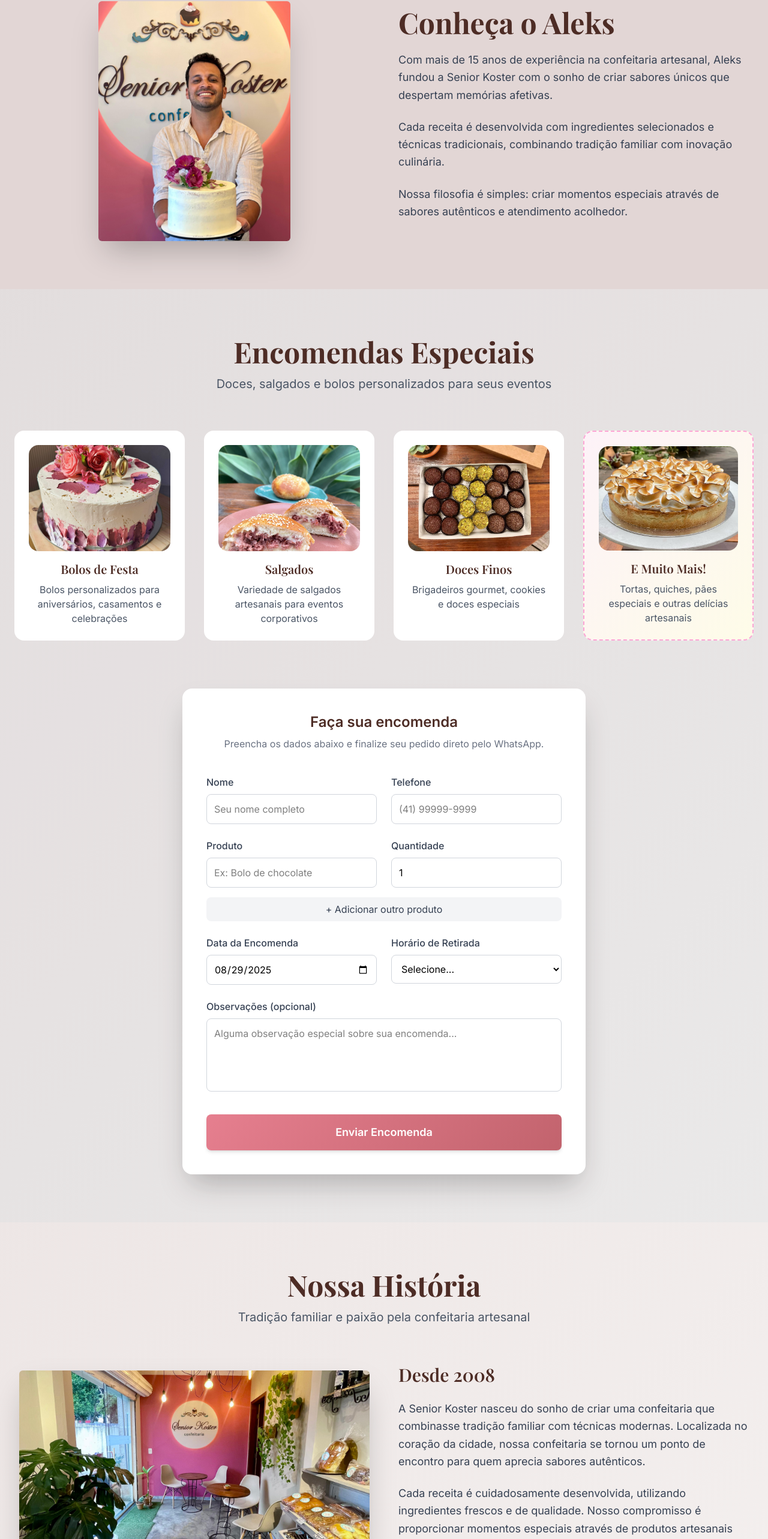
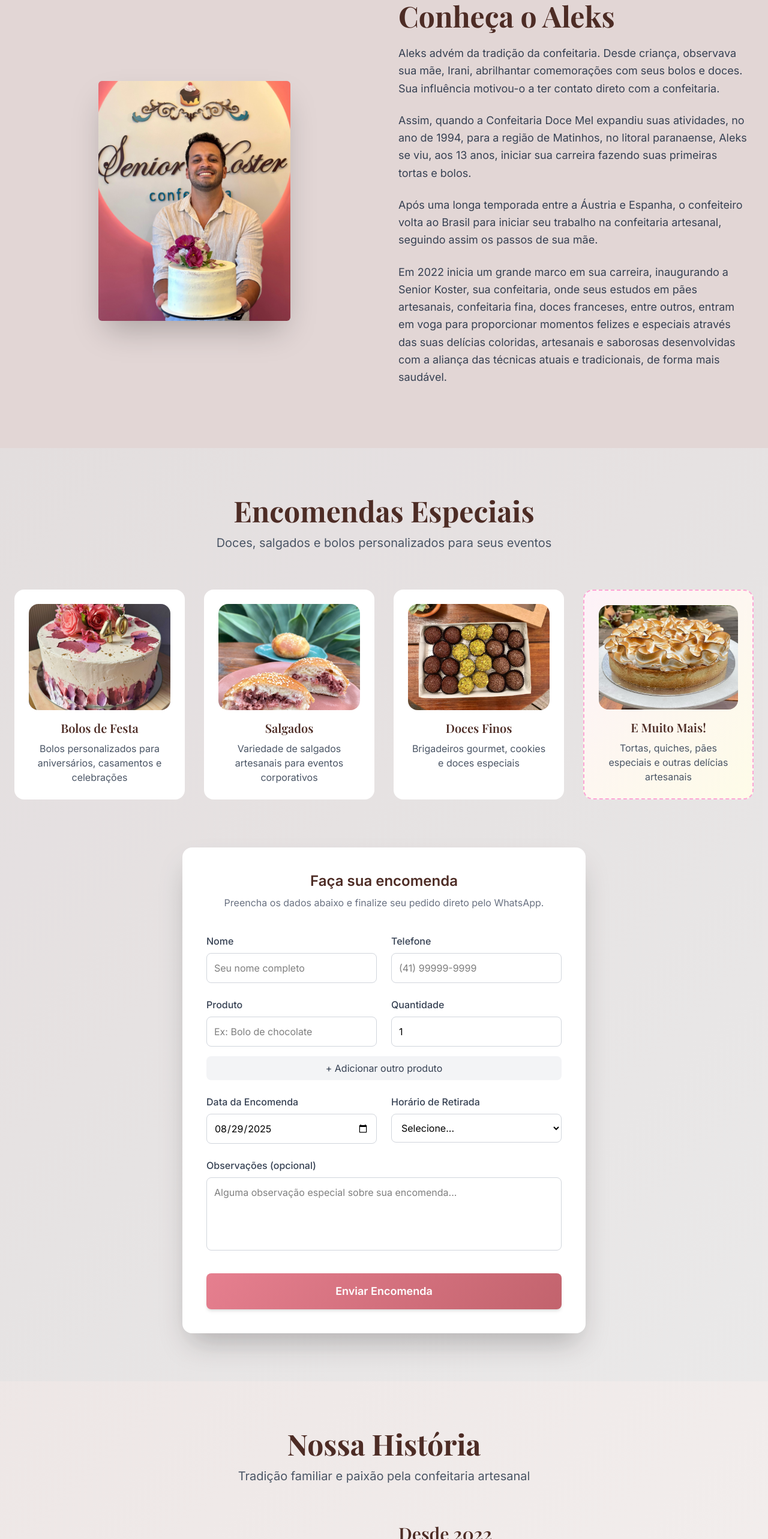
Before and after one commit to Mangalabs/lp-senior-koster, a Vue app: page / in a window 1280 px wide. Shown: the part 1570-4136 px from the top of the page at 60% size. Built offline with nearby package versions, Linux system fonts and the light colour scheme.

Commit message:
fix: text

```diff
--- a/src/data/aboutData.js
+++ b/src/data/aboutData.js
@@ -6,9 +6,10 @@
     altText: "Aleks - Fundador da Senior Koster",
     gradient: "bg-gradient-to-br from-rosa-claro/30 to-azul-claro/30",
     description: [
-      "Com mais de 15 anos de experiência na confeitaria artesanal, Aleks fundou a Senior Koster com o sonho de criar sabores únicos que despertam memórias afetivas.",
-      "Cada receita é desenvolvida com ingredientes selecionados e técnicas tradicionais, combinando tradição familiar com inovação culinária.",
-      "Nossa filosofia é simples: criar momentos especiais através de sabores autênticos e atendimento acolhedor."
+      "Aleks advém da tradição da confeitaria. Desde criança, observava sua mãe, Irani, abrilhantar comemorações com seus bolos e doces. Sua influência motivou-o a ter contato direto com a confeitaria.",
+      "Assim, quando a Confeitaria Doce Mel expandiu suas atividades, no ano de 1994, para a região de Matinhos, no litoral paranaense, Aleks se viu, aos 13 anos, iniciar sua carreira fazendo suas primeiras tortas e bolos.",
+      "Após uma longa temporada entre a Áustria e Espanha, o confeiteiro volta ao Brasil para iniciar seu trabalho na confeitaria artesanal, seguindo assim os passos de sua mãe.",
+      "Em 2022 inicia um grande marco em sua carreira, inaugurando a Senior Koster, sua confeitaria, onde seus estudos em pães artesanais, confeitaria fina, doces franceses, entre outros, entram em voga para proporcionar momentos felizes e especiais através das suas delícias coloridas, artesanais e saborosas desenvolvidas com a aliança das técnicas atuais e tradicionais, de forma mais saudável."
     ]
   }
 }
--- a/src/data/historyData.js
+++ b/src/data/historyData.js
@@ -3,10 +3,13 @@
   description: "Tradição familiar e paixão pela confeitaria artesanal",
   mainSection: {
     image: "/loja.jpg",
-    title: "Desde 2008",
+    title: "Desde 2022",
     paragraphs: [
-      "A Senior Koster nasceu do sonho de criar uma confeitaria que combinasse tradição familiar com técnicas modernas. Localizada no coração da cidade, nossa confeitaria se tornou um ponto de encontro para quem aprecia sabores autênticos.",
-      "Cada receita é cuidadosamente desenvolvida, utilizando ingredientes frescos e de qualidade. Nosso compromisso é proporcionar momentos especiais através de produtos artesanais únicos."
+      "Em meio à correria diária, a Sênior Koster surge para possibilitar a criação de momentos especiais através de pequenas pausas, nas quais você pode desfrutar de sabores ricamente trabalhados e atendimento acolhedor e intimista.",
+
+      "Nossa confeitaria é um ambiente aberto para os apreciadores de bons doces, pessoas que gostam de levar a vida de forma mais açucarada e um excelente lugar para desacelerar no fim do dia, voltando de algum compromisso ou até mesmo após buscar seus filhos no colégio.",
+
+      "Proporcionamos aos nossos clientes o que há de melhor, para aconchegá-los em nossa atmosfera calma e cativá-los com nossos sabores e culinária, criando, assim, momentos inesquecíveis.",
     ]
   },
   features: [
```
